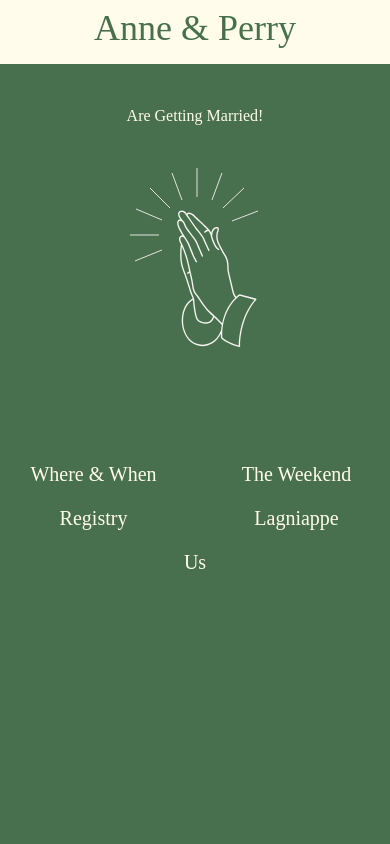
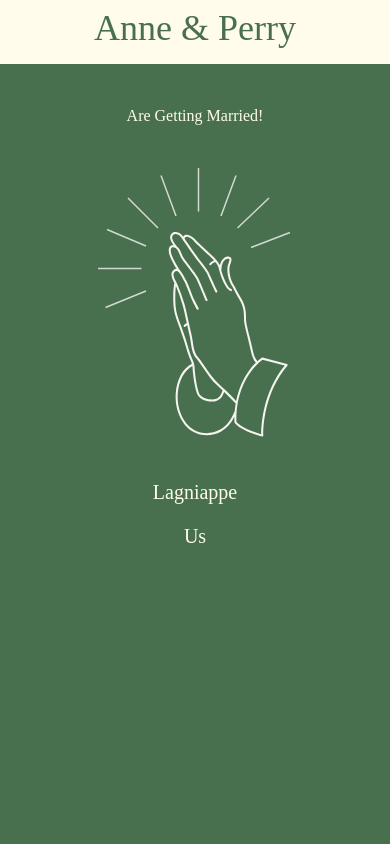
Before and after one commit to P-v-R/wedding, a React (Create React App) app: page / in a window 390 px wide. Shown: the top 844 px of the page. Built offline with nearby package versions, Linux system fonts and the light colour scheme.

Commit message:
BETTER MOBILE

```diff
--- a/src/components/Countdown.js
+++ b/src/components/Countdown.js
@@ -4,7 +4,7 @@ import Timer from "./Timer";
 function Countdown() {
   return (
     <div className="bg-gold py-24">
-      <p className="text-2xl md:text-4xl py-4">October 21st, 2023 </p>
+      <p className="text-2xl md:text-4xl py-4 text-darkGreen">October 21st, 2023 </p>
       <Timer deadline={"october, 21, 2023"} />
     </div>
   );
--- a/src/components/HomePage.js
+++ b/src/components/HomePage.js
@@ -7,6 +7,7 @@ import LandingAnimation from "./LandingAnimation.js";
 import TheWeekend from "./TheWeekend.js";
 import PromoVideo from "./PromoVideo.js";
 import BodyTwo from "./BodyTwo.js";
+import Countdown from "./Countdown.js";
 
 function HomePage() {
   return (
@@ -34,6 +35,7 @@ function HomePage() {
         <TheWeekend />
         <BodyTwo />
         <Registry />
+        <Countdown />
       </div>
     </div>
   );
--- a/src/components/LandingAnimation.js
+++ b/src/components/LandingAnimation.js
@@ -1,5 +1,6 @@
 import React from "react";
 import { motion } from "framer-motion";
+import { Link } from "react-router-dom";
 
 const pathVariant = {
   hidden: {
@@ -23,7 +24,7 @@ function LandingAnimation() {
       <p className="py-10">Are Getting Married!</p>
       <div className="">
         <svg
-          className="mx-auto w-1/3 md:w-1/4"
+          className="mx-auto w-1/2 md:w-1/4"
           viewBox="0 0 65 90"
           fill="none"
           xmlns="http://www.w3.org/2000/svg"
@@ -54,12 +55,9 @@ function LandingAnimation() {
             viewport={{ once: true }}
             transition={{ delay: 3 }}
           >
-          <div className="grid grid-cols-2 pt-28 gap-4 text-xl bg-darkGreen text-base">
-            <div className="">Where & When</div>
-            <div className="">The Weekend</div>
-            <div className="">Registry</div>
-            <div className="">Lagniappe</div>
-            <div className="col-span-2 pb-4">Us</div>
+          <div className="grid grid-cols-1 pt-10 gap-4 text-xl bg-darkGreen text-base">
+            <Link to="/lagniappe" className="">Lagniappe</Link>
+            <Link to="/us" className=" pb-4">Us</Link>
           </div>
         </motion.div>
       </div>
```
